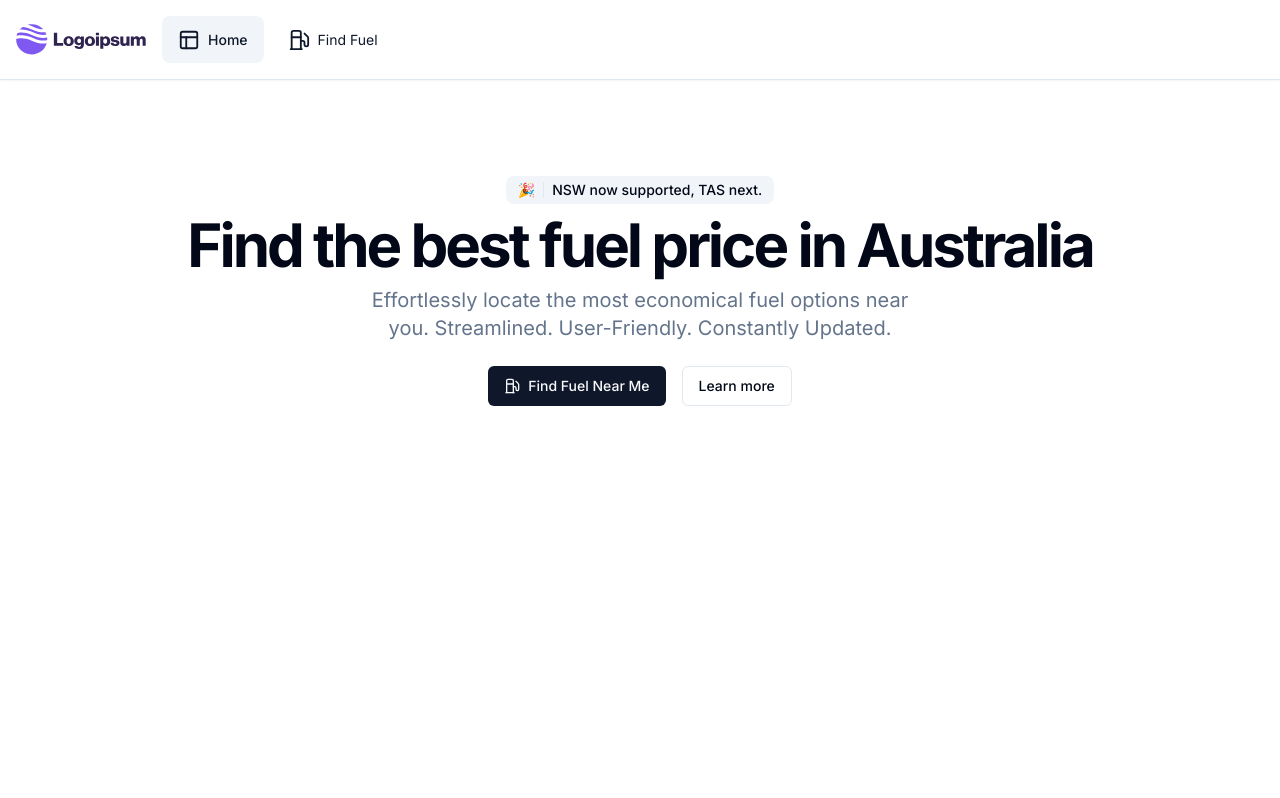
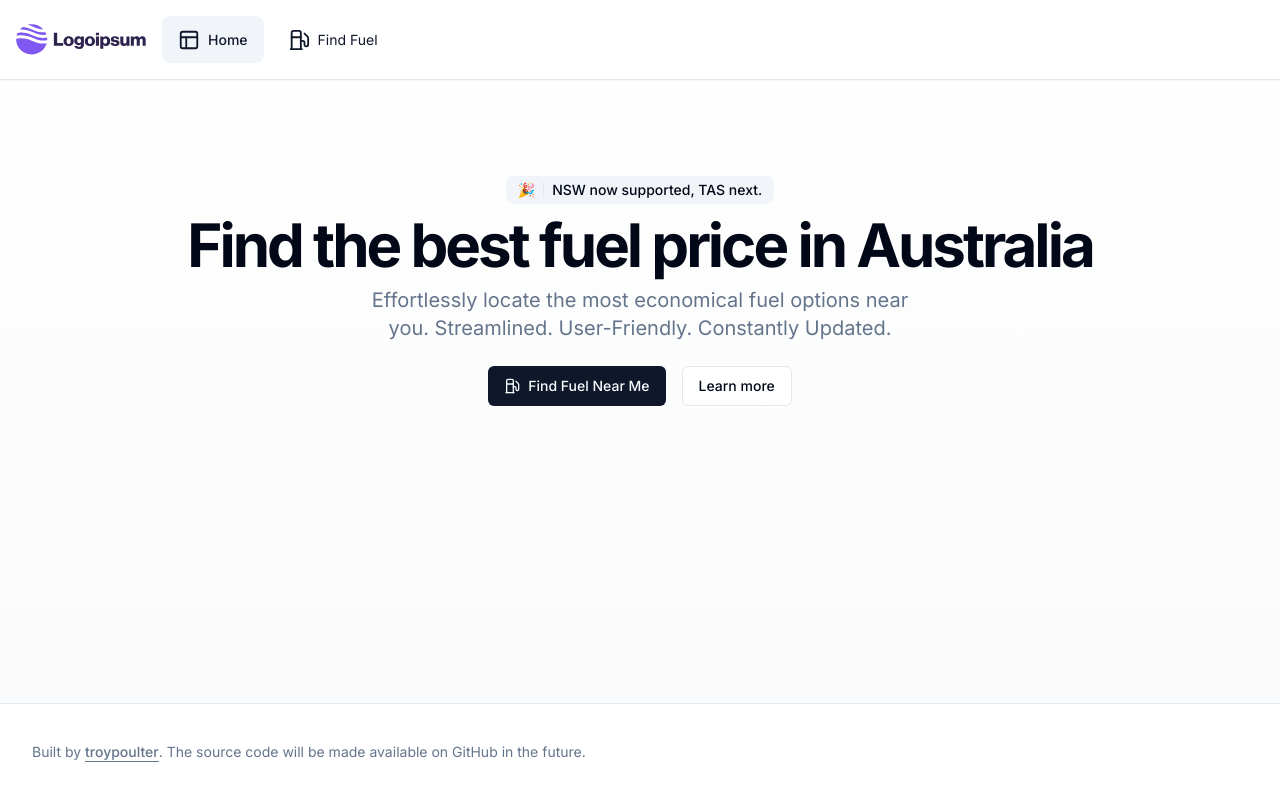
Before and after one commit to troypoulter/fuelpulse, a Next.js app: page / in a window 1280 px wide. Built offline with nearby package versions, Linux system fonts and the light colour scheme.

Commit message:
style: add bg gradient as it looks nice

```diff
--- /dev/null
+++ b/app/_components/footer.tsx
@@ -0,0 +1,23 @@
+
+export function Footer() {
+    return (
+        <footer className="border-t py-6 md:py-0 bg-white shadow-sm">
+            <div className="container flex flex-col items-center justify-between gap-4 md:h-24 md:flex-row">
+                <div className="flex flex-col items-center gap-4 px-8 md:flex-row md:gap-2 md:px-0">
+                    <p className="text-center text-sm leading-loose text-muted-foreground md:text-left">
+                        Built by{" "}
+                        <a
+                            href="https://www.troypoulter.com/"
+                            target="_blank"
+                            rel="noreferrer"
+                            className="font-medium underline underline-offset-4"
+                        >
+                            troypoulter
+                        </a>
+                        . The source code will be made available on GitHub in the future.
+                    </p>
+                </div>
+            </div>
+        </footer>
+    )
+}
--- a/app/layout.tsx
+++ b/app/layout.tsx
@@ -2,6 +2,7 @@ import type { Metadata } from 'next'
 import { Inter } from 'next/font/google'
 import './globals.css'
 import { Navbar } from './_components/navbar'
+import { Footer } from './_components/footer'
 
 const inter = Inter({ subsets: ['latin'] })
 
@@ -18,13 +19,14 @@ export default function RootLayout({
   return (
     <html lang="en">
       <body className={inter.className}>
-        <div className='h-full'>
+        <div className='h-full relative flex flex-col min-h-screen bg-gradient-to-b from-white to-gray-50'>
           <div className="h-[80px] fixed inset-y-0 w-full z-[49]">
             <Navbar />
           </div>
           <main className="flex-1 pt-[80px] h-full container relative">
             {children}
           </main>
+          <Footer />
         </div>
       </body>
     </html>
```
